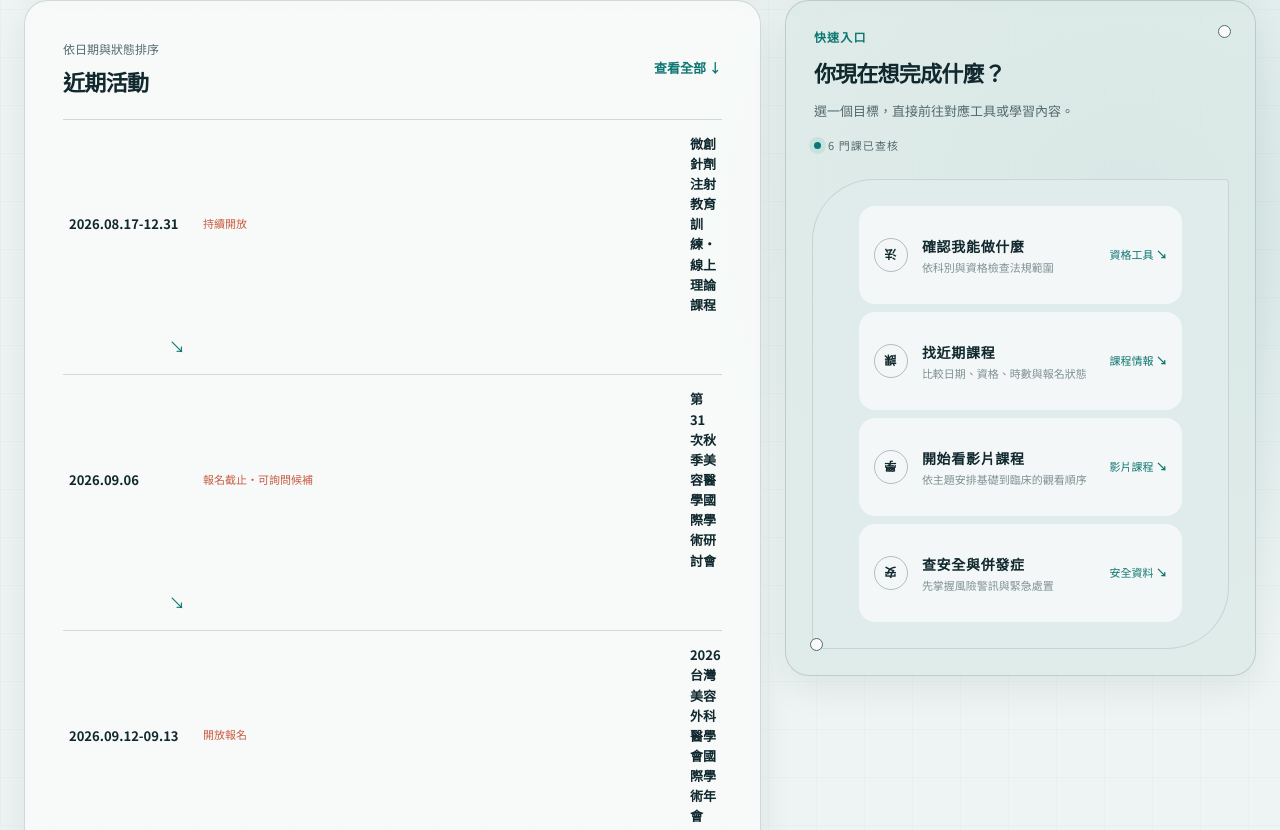
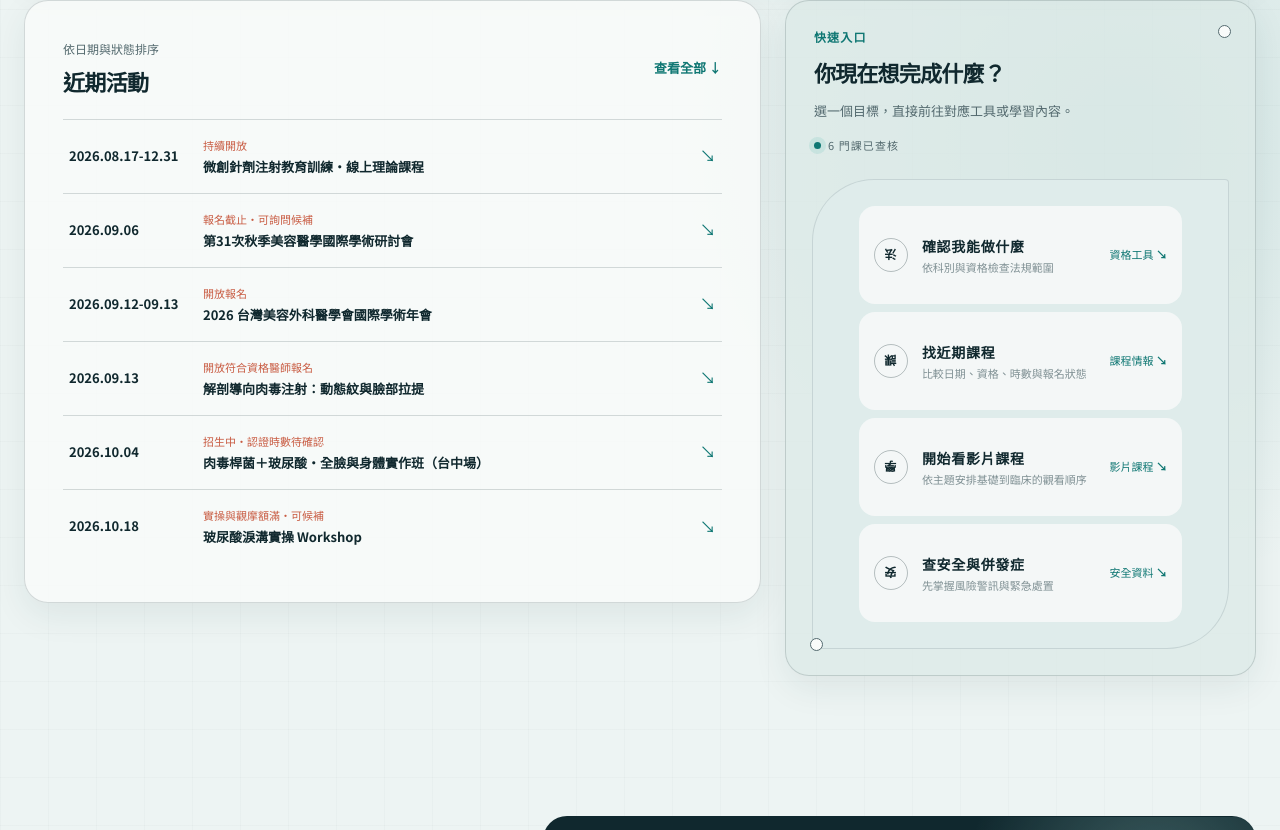
Before and after one commit to eric020730/lumina-atlas, a website: page index.html in a window 1280 px wide. Shown: the part 1911-2741 px from the top of the page. Drawn offline with Linux system fonts and the light colour scheme.

Commit message:
Fix upcoming event cards on narrow screens

```diff
--- a/app.js
+++ b/app.js
@@ -1533,8 +1533,10 @@ const upcomingEventTemplate = (course) => {
   return `
     <a class="upcoming-event" href="#course-${escapeHTML(course.id)}">
       <time datetime="${escapeHTML(course.startDate)}">${escapeHTML(dateLabel)}</time>
-      <span class="upcoming-event__status">${escapeHTML(course.statusLabel)}</span>
-      <strong>${escapeHTML(course.title)}</strong>
+      <span class="upcoming-event__content">
+        <span class="upcoming-event__status">${escapeHTML(course.statusLabel)}</span>
+        <strong>${escapeHTML(course.title)}</strong>
+      </span>
       <span class="upcoming-event__arrow" aria-hidden="true">↘</span>
     </a>`;
 };
--- a/index.html
+++ b/index.html
@@ -28,8 +28,8 @@
       rel="stylesheet"
     />
     <link rel="stylesheet" href="./styles.css?v=20260824-no-notes" />
-    <link rel="stylesheet" href="./taste.css?v=20260830-clinic-route-2" />
-    <script src="./app.js?v=20260830-clinic-route" defer></script>
+    <link rel="stylesheet" href="./taste.css?v=20260830-upcoming-card-fix" />
+    <script src="./app.js?v=20260830-upcoming-card-fix" defer></script>
   </head>
   <body>
     <a class="skip-link" href="#main-content">跳到主要內容</a>
--- a/taste.css
+++ b/taste.css
@@ -515,6 +515,11 @@ body::after {
   font-variant-numeric: tabular-nums;
 }
 
+.upcoming-event__content {
+  display: block;
+  min-width: 0;
+}
+
 .upcoming-event__status {
   display: block;
   margin-bottom: 2px;
@@ -526,6 +531,7 @@ body::after {
   display: block;
   font-size: 13px;
   line-height: 1.55;
+  overflow-wrap: anywhere;
 }
 
 .upcoming-event__arrow {
```
